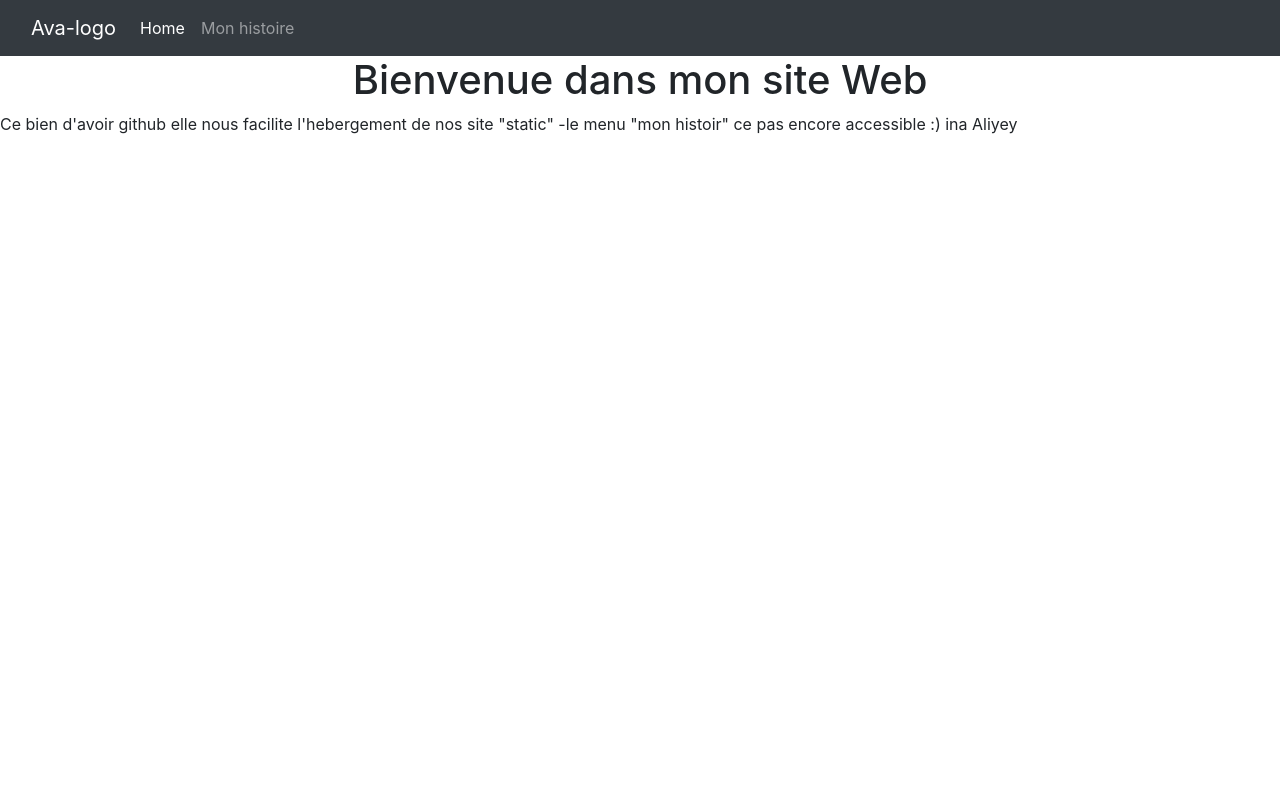
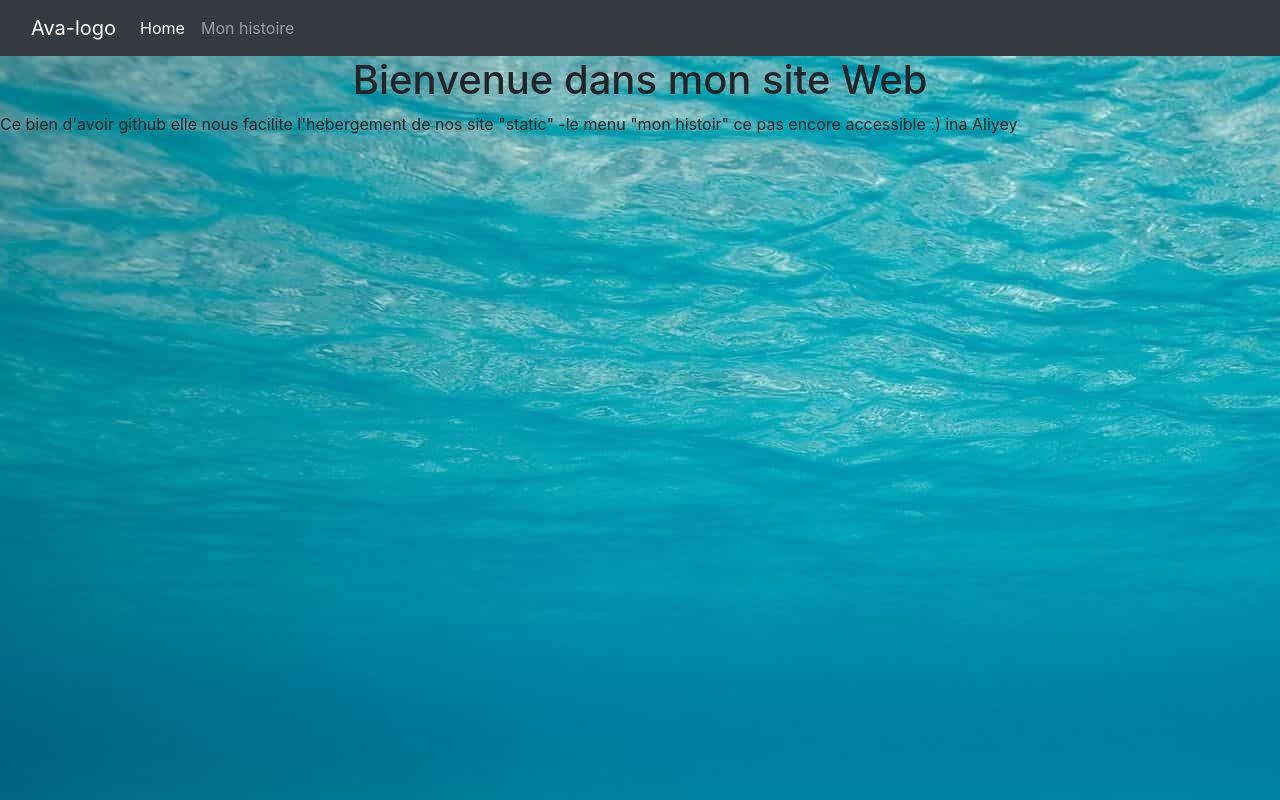
Before and after one commit to benava-web/my-profil, a plain HTML site: page index.html in a window 1280 px wide. Drawn offline with nearby package versions, Linux system fonts and the light colour scheme.

Commit message:
Update undersea.css

```diff
--- a/undersea.css
+++ b/undersea.css
@@ -1,3 +1,3 @@
 body{
-	background: url(img/undersea.jpg);
+	background: url(undersea.jpg);
 }
```
